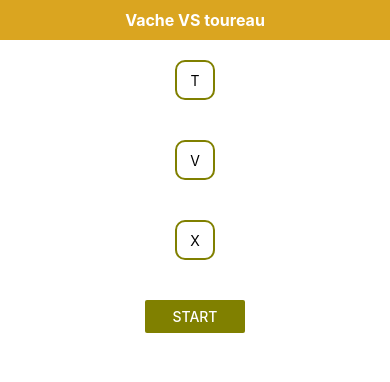
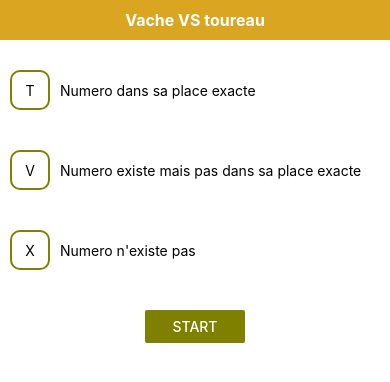
Before and after one commit to walidhorchani11/VT_game, a React Native app: screen / in a window 390 px wide. Shown: the top 382 px of the page. Built offline with nearby package versions, Linux system fonts and the light colour scheme.

Commit message:
styling startGameScreen

```diff
--- a/screens/StartGameScreen.js
+++ b/screens/StartGameScreen.js
@@ -7,15 +7,27 @@ import IndicatorContainer from '../components/IndicatorContainer';
 const StartGameScreen = () => {
   return (
     <View style={styles.screen}>
+      <View style={styles.descriptionContainer}>
         <IndicatorContainer style={styles.indicator}>
           <Text>T</Text>
         </IndicatorContainer>
+        <Text style={styles.text}>Numero dans sa place exacte</Text>
+      </View>
+      <View style={styles.descriptionContainer}>
         <IndicatorContainer style={styles.indicator}>
           <Text>V</Text>
         </IndicatorContainer>
+
+        <Text style={styles.text}>
+          Numero existe mais pas dans sa place exacte
+        </Text>
+      </View>
+      <View style={styles.descriptionContainer}>
         <IndicatorContainer style={styles.indicator}>
           <Text>X</Text>
         </IndicatorContainer>
+        <Text style={styles.text}>Numero n'existe pas</Text>
+      </View>
       <View style={styles.buttonContainer}>
         <Button title="Start" color={colors.secondo} />
       </View>
@@ -26,6 +38,8 @@ const StartGameScreen = () => {
 const styles = StyleSheet.create({
   screen: {
     alignItems: 'center',
+    width: '100%',
+    padding: 10,
   },
   buttonContainer: {
     width: 100,
@@ -35,6 +49,16 @@ const styles = StyleSheet.create({
     width: 40,
     height: 40,
   },
+  descriptionContainer: {
+    flexDirection: 'row',
+    justifyContent: 'center',
+    alignItems: 'center',
+    width: '100%',
+  },
+  text: {
+    flex: 1,
+    padding: 10,
+  },
 });
 
 export default StartGameScreen;
```
Lines whose indentation alone changed are shown as unchanged.
